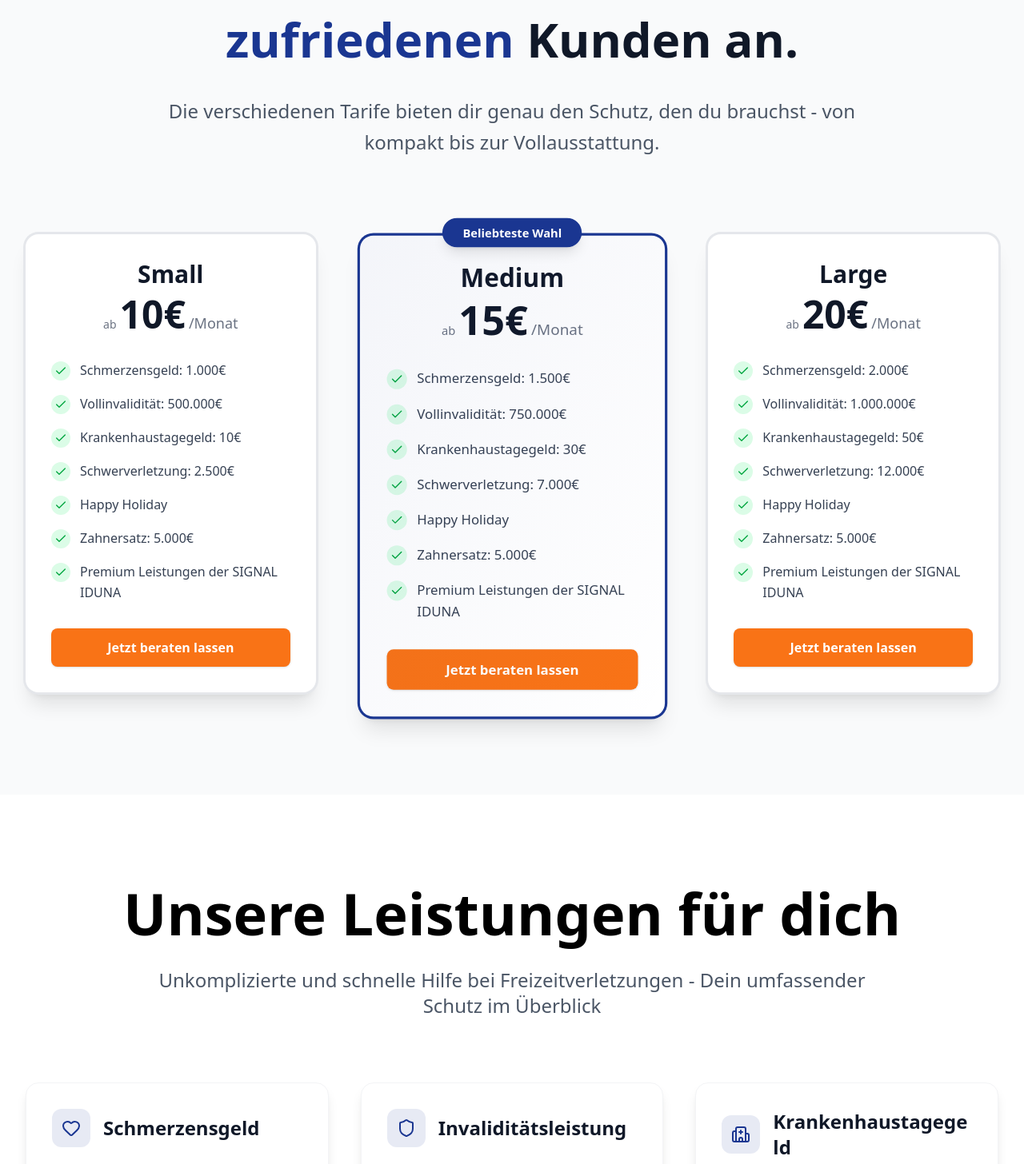
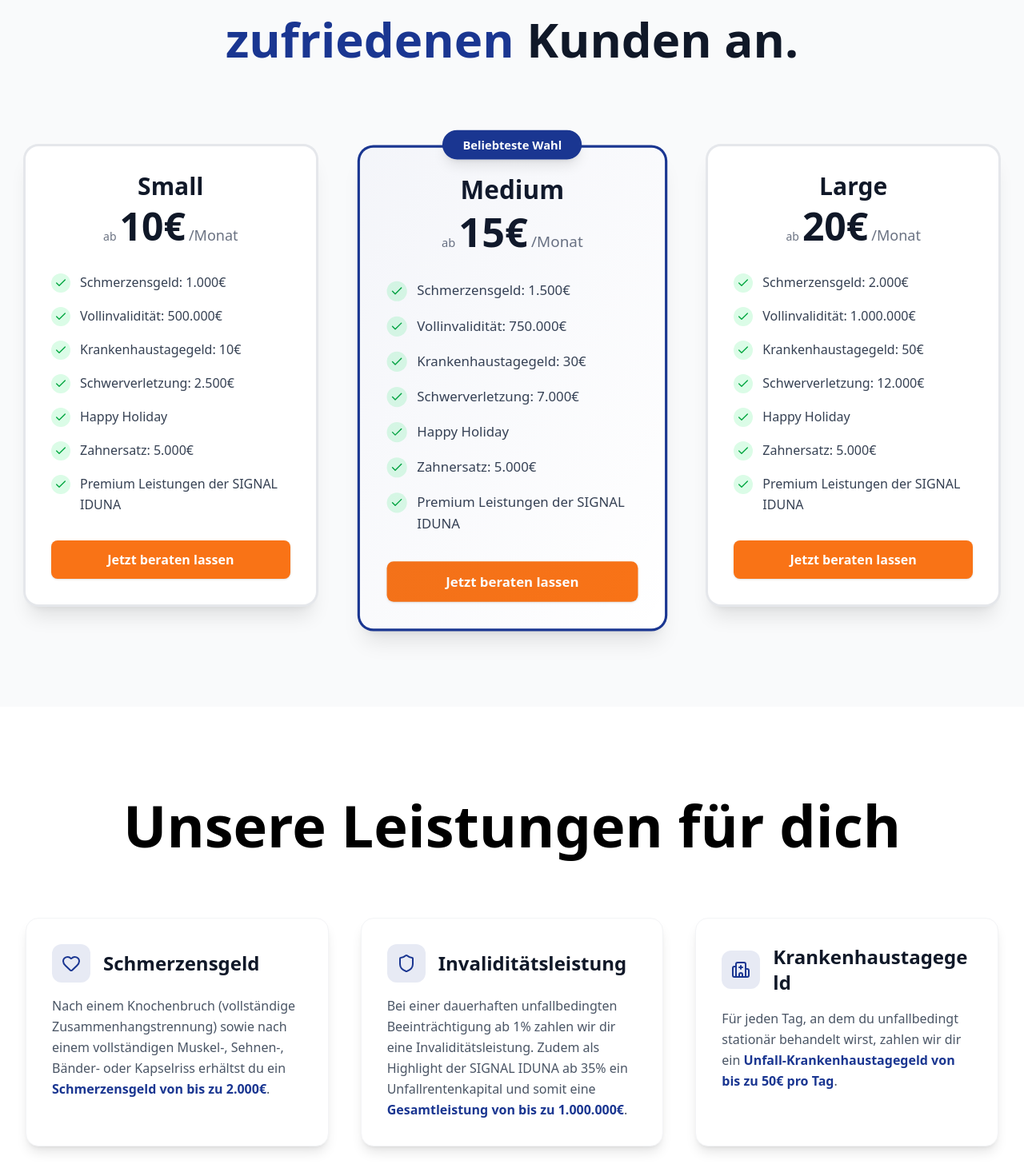
Before and after one commit to patrickkorb/PlaySafe, a Next.js app: page / in a window 1280 px wide. Shown: the part 988-2444 px from the top of the page at 80% size. Built offline with nearby package versions, Linux system fonts and the light colour scheme; no server answers.

Commit message:
removed paragraphs

```diff
--- a/app/sections/Pricing.tsx
+++ b/app/sections/Pricing.tsx
@@ -75,10 +75,6 @@ export default function Pricing() {
                     <h2 className="text-3xl md:text-4xl lg:text-5xl xl:text-6xl font-bold text-gray-900 mb-6 md:mb-8 leading-tight">
                         Schließe dich heute über <span className="text-primary">5000 zufriedenen</span> Kunden an.
                     </h2>
-                    <p className="text-lg md:text-xl lg:text-2xl text-gray-600 max-w-4xl mx-auto leading-relaxed">
-                        Die verschiedenen Tarife bieten dir genau den Schutz, den du brauchst -
-                        von kompakt bis zur Vollausstattung.
-                    </p>
                 </motion.div>
 
                 {/* Pricing Cards */}
--- a/app/sections/Services.tsx
+++ b/app/sections/Services.tsx
@@ -21,7 +21,6 @@ export default function Services() {
                     transition={{ duration: 0.6, delay: 0.2 }}
                 >
                     <h1 className={"text-3xl sm:text-4xl md:text-5xl lg:text-6xl xl:text-7xl font-bold mb-6 md:mb-8"}>Unsere Leistungen für dich</h1>
-                    <p className={"text-base sm:text-lg md:text-xl lg:text-2xl text-gray-600 max-w-4xl mx-auto"}>Unkomplizierte und schnelle Hilfe bei Freizeitverletzungen - Dein umfassender Schutz im Überblick</p>
                 </motion.div>
 
                 {/* Services Grid */}
```
